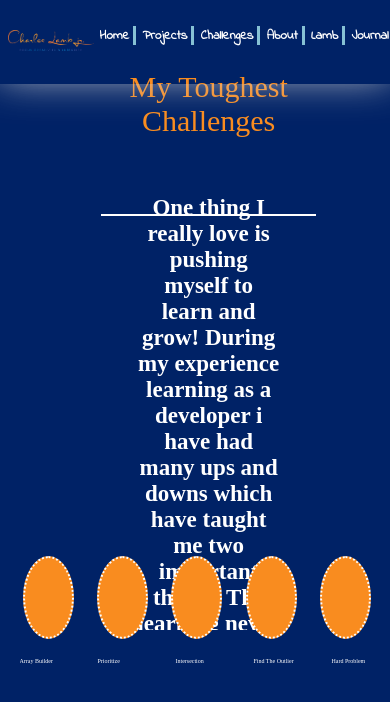
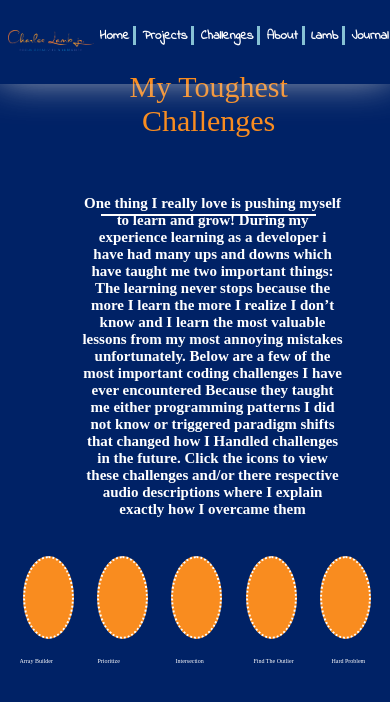
Before and after one commit to cyberstizz/charleslambjr, a React (Create React App) app: page /challenges in a window 390 px wide. Shown: the top 702 px of the page. Built offline with nearby package versions, Linux system fonts and the light colour scheme; a web font is replaced by a local one.

Commit message:
realigned the title description for my media queries

```diff
--- a/src/components/Challenges.css
+++ b/src/components/Challenges.css
@@ -311,12 +311,13 @@ background-color: rgb(249, 140, 31);
         z-index: 22;
         text-align: center;
         height: 51.5vh;
-        width: 37vw;
+        width: 67vw;
         position: absolute;
-        margin-left: 35vw;
+        margin-left: 21vw;
         font-size: 23px;
         color: white;
         font-weight: bolder;
+        font-size: 15px;
         margin-top: 50vw;
         font-family: 'Karantina', cursive;
     }
```
